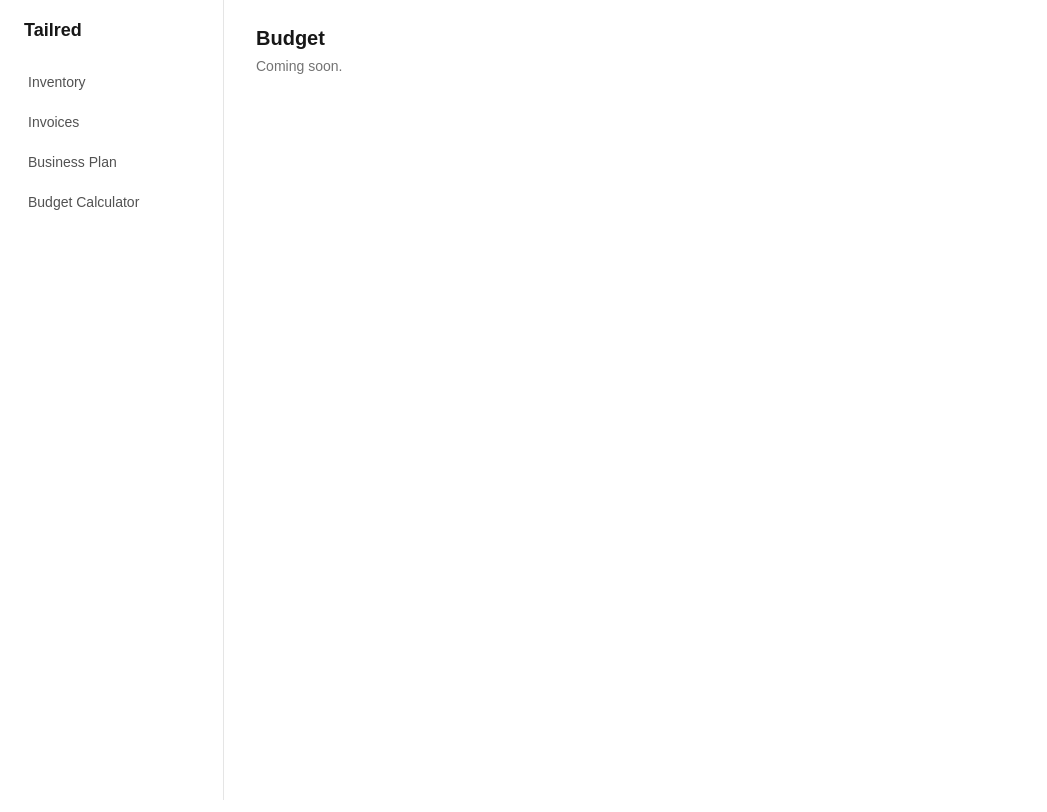
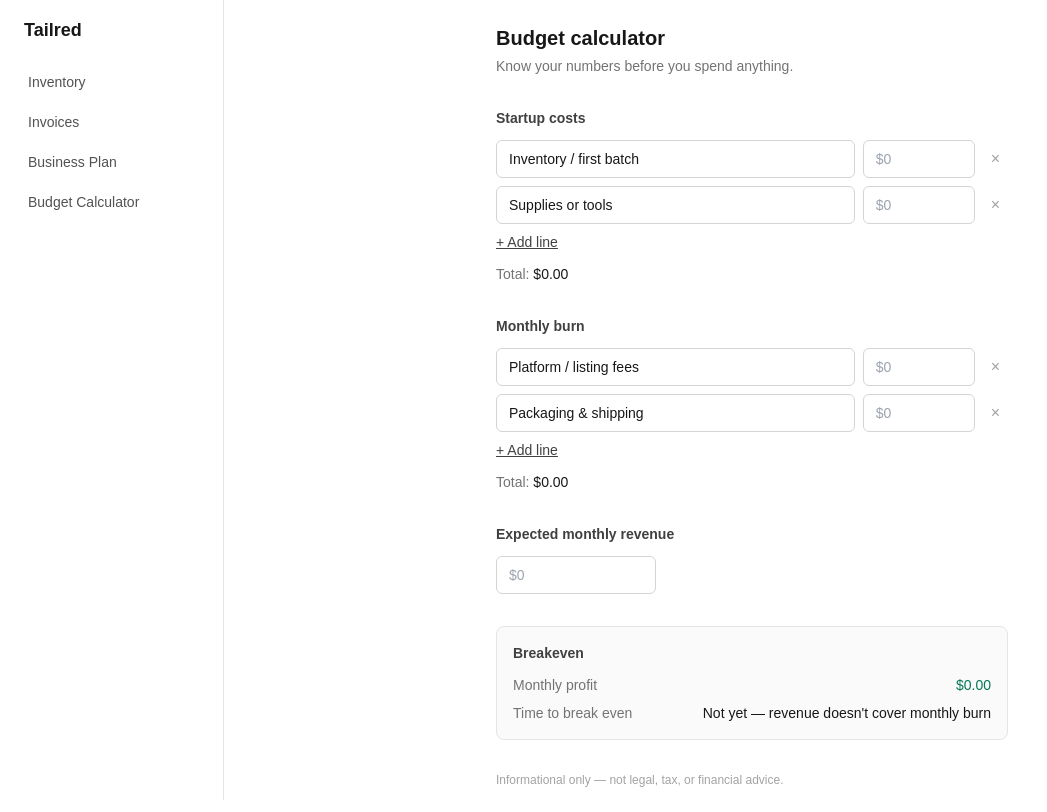
Before and after one commit to Red-Tail26/tailred, a Next.js app: page /dashboard/budget in a window 1280 px wide. Shown: the whole page, without its empty margins (0-1047 px from the left). Built offline with nearby package versions, Linux system fonts and the light colour scheme.

Commit message:
Build working budget calculator; fix low-contrast input text across all forms

```diff
--- a/app/(auth)/login/page.tsx
+++ b/app/(auth)/login/page.tsx
@@ -49,7 +49,7 @@ export default function LoginPage() {
             required
             value={email}
             onChange={(e) => setEmail(e.target.value)}
-            className="rounded-md border border-neutral-300 px-3 py-2"
+            className="rounded-md border border-neutral-300 bg-white px-3 py-2 text-neutral-900"
           />
         </label>
 
@@ -60,7 +60,7 @@ export default function LoginPage() {
             required
             value={password}
             onChange={(e) => setPassword(e.target.value)}
-            className="rounded-md border border-neutral-300 px-3 py-2"
+            className="rounded-md border border-neutral-300 bg-white px-3 py-2 text-neutral-900"
           />
         </label>
 
--- a/app/(auth)/signup/page.tsx
+++ b/app/(auth)/signup/page.tsx
@@ -45,7 +45,7 @@ export default function SignUpPage() {
             required
             value={email}
             onChange={(e) => setEmail(e.target.value)}
-            className="rounded-md border border-neutral-300 px-3 py-2"
+            className="rounded-md border border-neutral-300 bg-white px-3 py-2 text-neutral-900"
           />
         </label>
 
@@ -57,7 +57,7 @@ export default function SignUpPage() {
             minLength={8}
             value={password}
             onChange={(e) => setPassword(e.target.value)}
-            className="rounded-md border border-neutral-300 px-3 py-2"
+            className="rounded-md border border-neutral-300 bg-white px-3 py-2 text-neutral-900"
           />
         </label>
 
--- a/app/dashboard/budget/page.tsx
+++ b/app/dashboard/budget/page.tsx
@@ -1,8 +1,173 @@
-export default function BudgetPage() {
+"use client";
+
+import { useState } from "react";
+
+type LineItem = { id: string; label: string; amount: string };
+
+function newItem(label = ""): LineItem {
+  return { id: crypto.randomUUID(), label, amount: "" };
+}
+
+function sum(items: LineItem[]) {
+  return items.reduce((total, item) => total + (parseFloat(item.amount) || 0), 0);
+}
+
+function currency(n: number) {
+  return n.toLocaleString("en-US", { style: "currency", currency: "USD" });
+}
+
+function LineItemsEditor({
+  items,
+  setItems,
+  placeholder,
+}: {
+  items: LineItem[];
+  setItems: (items: LineItem[]) => void;
+  placeholder: string;
+}) {
+  function update(id: string, field: "label" | "amount", value: string) {
+    setItems(items.map((i) => (i.id === id ? { ...i, [field]: value } : i)));
+  }
+
+  function remove(id: string) {
+    setItems(items.filter((i) => i.id !== id));
+  }
+
   return (
-    <div>
-      <h1 className="text-xl font-semibold capitalize">budget</h1>
-      <p className="mt-1 text-sm text-neutral-500">Coming soon.</p>
+    <div className="flex flex-col gap-2">
+      {items.map((item) => (
+        <div key={item.id} className="flex gap-2">
+          <input
+            value={item.label}
+            onChange={(e) => update(item.id, "label", e.target.value)}
+            placeholder={placeholder}
+            className="flex-1 rounded-md border border-neutral-300 bg-white px-3 py-2 text-sm text-neutral-900"
+          />
+          <input
+            type="number"
+            inputMode="decimal"
+            value={item.amount}
+            onChange={(e) => update(item.id, "amount", e.target.value)}
+            placeholder="$0"
+            className="w-28 rounded-md border border-neutral-300 bg-white px-3 py-2 text-sm text-neutral-900"
+          />
+          <button
+            type="button"
+            onClick={() => remove(item.id)}
+            aria-label="Remove line"
+            className="px-2 text-neutral-400 hover:text-neutral-700"
+          >
+            ×
+          </button>
+        </div>
+      ))}
+      <button
+        type="button"
+        onClick={() => setItems([...items, newItem()])}
+        className="self-start text-sm font-medium text-neutral-700 underline"
+      >
+        + Add line
+      </button>
     </div>
   );
 }
+
+export default function BudgetPage() {
+  const [startupCosts, setStartupCosts] = useState<LineItem[]>([
+    newItem("Inventory / first batch"),
+    newItem("Supplies or tools"),
+  ]);
+  const [monthlyBurn, setMonthlyBurn] = useState<LineItem[]>([
+    newItem("Platform / listing fees"),
+    newItem("Packaging & shipping"),
+  ]);
+  const [monthlyRevenue, setMonthlyRevenue] = useState("");
+
+  const totalStartup = sum(startupCosts);
+  const totalBurn = sum(monthlyBurn);
+  const revenue = parseFloat(monthlyRevenue) || 0;
+  const monthlyNet = revenue - totalBurn;
+  const breakevenMonths =
+    monthlyNet > 0 ? Math.ceil(totalStartup / monthlyNet) : null;
+
+  return (
+    <div className="mx-auto flex max-w-lg flex-col gap-8">
+      <div>
+        <h1 className="text-xl font-semibold">Budget calculator</h1>
+        <p className="mt-1 text-sm text-neutral-500">
+          Know your numbers before you spend anything.
+        </p>
+      </div>
+
+      <section className="flex flex-col gap-3">
+        <h2 className="text-sm font-semibold text-neutral-700">
+          Startup costs
+        </h2>
+        <LineItemsEditor
+          items={startupCosts}
+          setItems={setStartupCosts}
+          placeholder="What do you need to buy first?"
+        />
+        <p className="text-sm text-neutral-500">
+          Total: <span className="font-medium text-neutral-900">{currency(totalStartup)}</span>
+        </p>
+      </section>
+
+      <section className="flex flex-col gap-3">
+        <h2 className="text-sm font-semibold text-neutral-700">
+          Monthly burn
+        </h2>
+        <LineItemsEditor
+          items={monthlyBurn}
+          setItems={setMonthlyBurn}
+          placeholder="What do you spend every month?"
+        />
+        <p className="text-sm text-neutral-500">
+          Total: <span className="font-medium text-neutral-900">{currency(totalBurn)}</span>
+        </p>
+      </section>
+
+      <section className="flex flex-col gap-3">
+        <h2 className="text-sm font-semibold text-neutral-700">
+          Expected monthly revenue
+        </h2>
+        <input
+          type="number"
+          inputMode="decimal"
+          value={monthlyRevenue}
+          onChange={(e) => setMonthlyRevenue(e.target.value)}
+          placeholder="$0"
+          className="w-40 rounded-md border border-neutral-300 bg-white px-3 py-2 text-sm text-neutral-900"
+        />
+      </section>
+
+      <section className="rounded-lg border border-neutral-200 bg-neutral-50 p-4">
+        <h2 className="text-sm font-semibold text-neutral-700">Breakeven</h2>
+        <dl className="mt-3 flex flex-col gap-2 text-sm">
+          <div className="flex justify-between">
+            <dt className="text-neutral-500">Monthly profit</dt>
+            <dd
+              className={`font-medium ${
+                monthlyNet >= 0 ? "text-emerald-700" : "text-red-600"
+              }`}
+            >
+              {currency(monthlyNet)}
+            </dd>
+          </div>
+          <div className="flex justify-between">
+            <dt className="text-neutral-500">Time to break even</dt>
+            <dd className="font-medium text-neutral-900">
+              {breakevenMonths === null
+                ? "Not yet — revenue doesn't cover monthly burn"
+                : `${breakevenMonths} month${breakevenMonths === 1 ? "" : "s"}`}
+            </dd>
+          </div>
+        </dl>
+      </section>
+
+      <p className="text-xs text-neutral-400">
+        Informational only — not legal, tax, or financial advice.
+      </p>
+    </div>
+  );
+}
--- a/app/onboarding/page.tsx
+++ b/app/onboarding/page.tsx
@@ -95,7 +95,7 @@ export default function OnboardingPage() {
             required
             value={form.business_name}
             onChange={(e) => update("business_name", e.target.value)}
-            className="rounded-md border border-neutral-300 px-3 py-2"
+            className="rounded-md border border-neutral-300 bg-white px-3 py-2 text-neutral-900"
           />
         </label>
 
@@ -114,7 +114,7 @@ export default function OnboardingPage() {
           <input
             value={form.address}
             onChange={(e) => update("address", e.target.value)}
-            className="rounded-md border border-neutral-300 px-3 py-2"
+            className="rounded-md border border-neutral-300 bg-white px-3 py-2 text-neutral-900"
           />
         </label>
 
@@ -124,7 +124,7 @@ export default function OnboardingPage() {
             type="tel"
             value={form.phone}
             onChange={(e) => update("phone", e.target.value)}
-            className="rounded-md border border-neutral-300 px-3 py-2"
+            className="rounded-md border border-neutral-300 bg-white px-3 py-2 text-neutral-900"
           />
         </label>
 
@@ -134,7 +134,7 @@ export default function OnboardingPage() {
             type="url"
             value={form.website}
             onChange={(e) => update("website", e.target.value)}
-            className="rounded-md border border-neutral-300 px-3 py-2"
+            className="rounded-md border border-neutral-300 bg-white px-3 py-2 text-neutral-900"
           />
         </label>
 
@@ -144,7 +144,7 @@ export default function OnboardingPage() {
             placeholder="@yourbusiness"
             value={form.social_links}
             onChange={(e) => update("social_links", e.target.value)}
-            className="rounded-md border border-neutral-300 px-3 py-2"
+            className="rounded-md border border-neutral-300 bg-white px-3 py-2 text-neutral-900"
           />
         </label>
 
```
